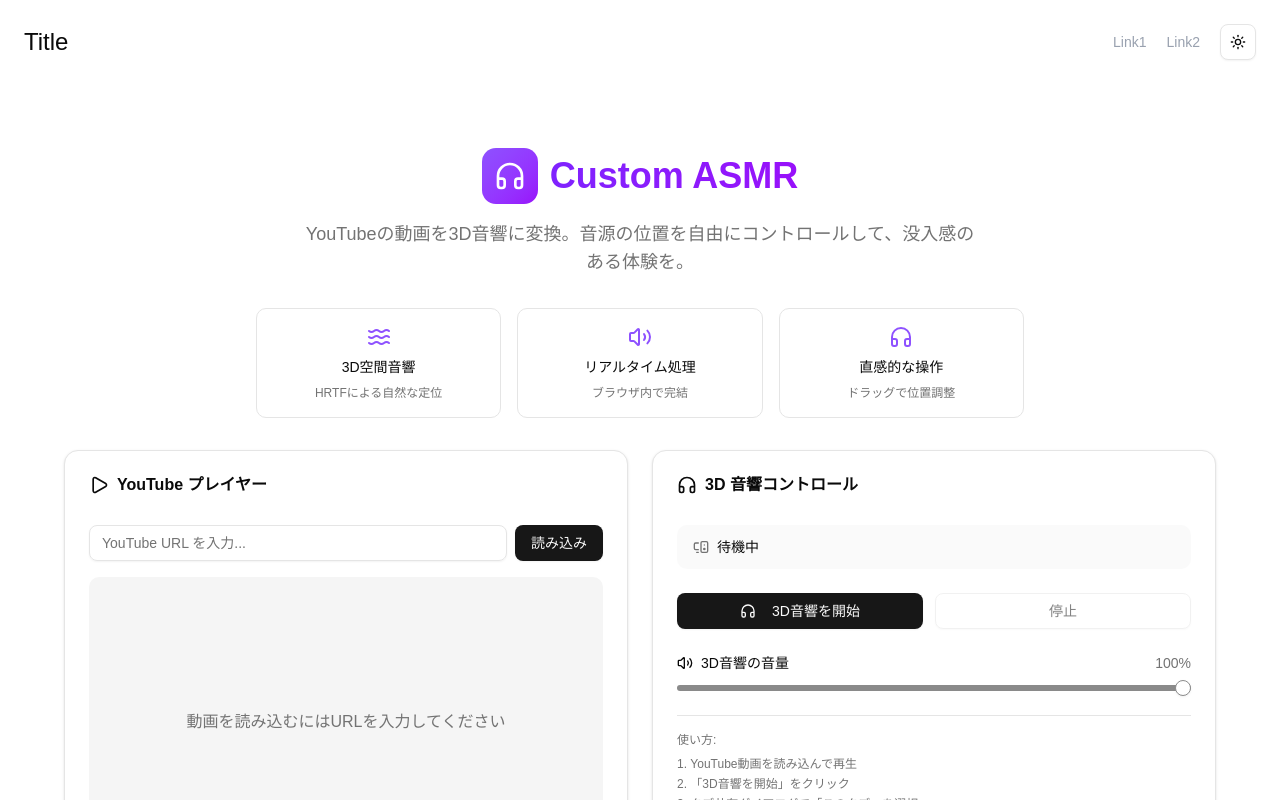
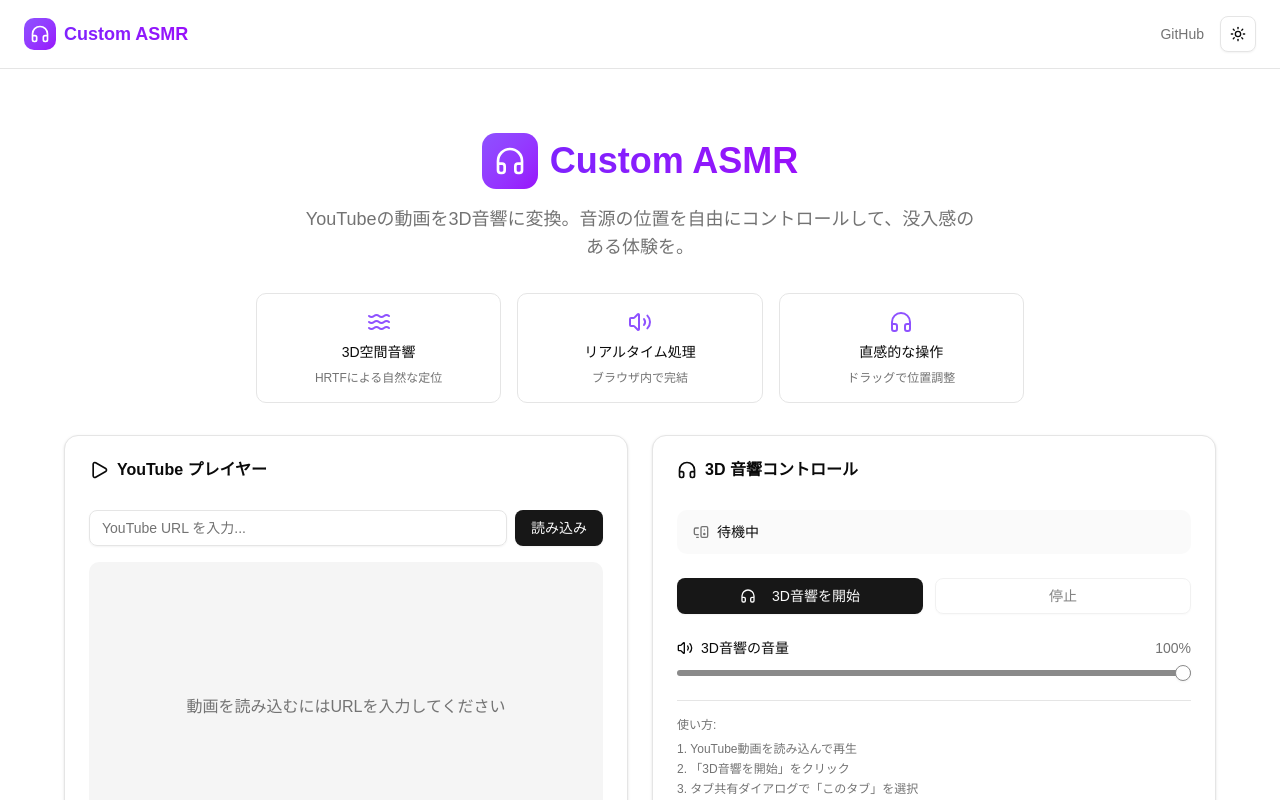
Before and after one commit to imaimai17468/custom-asmr, a Next.js app: page / in a window 1280 px wide. Shown: the top 800 px of the page. Built offline with nearby package versions, Linux system fonts and the light colour scheme.

Commit message:
chore: ヘッダーとレイアウトをCustom ASMRブランディングに更新

```diff
--- a/src/app/layout.tsx
+++ b/src/app/layout.tsx
@@ -5,8 +5,9 @@
 import { Toaster } from "@/components/ui/sonner";
 
 export const metadata: Metadata = {
-	title: "Create Next App",
-	description: "Generated by create next app",
+	title: "Custom ASMR - YouTube 3D空間音響プレイヤー",
+	description:
+		"YouTubeの動画を3D音響に変換。音源の位置を自由にコントロールして、没入感のある体験を。",
 };
 
 export default function RootLayout({
--- a/src/components/shared/header/Header.tsx
+++ b/src/components/shared/header/Header.tsx
@@ -1,22 +1,31 @@
+import { Headphones } from "lucide-react";
 import Link from "next/link";
 import { ModeToggle } from "@/components/shared/mode-toggle/ModeToggle";
 
 export const Header = () => {
 	return (
-		<header className="sticky top-0 z-50 bg-transparent backdrop-blur-md">
-			<div className="flex items-center justify-between px-6 py-6">
-				<div>
-					<h1 className="font-medium text-2xl">
-						<Link href="/">Title</Link>
-					</h1>
-				</div>
-				<div className="flex items-center gap-5">
-					<Link href="/link1" className="text-gray-400 text-sm">
-						Link1
-					</Link>
-					<Link href="/link2" className="text-gray-400 text-sm">
-						Link2
-					</Link>
+		<header className="sticky top-0 z-50 border-b bg-background/80 backdrop-blur-md">
+			<div className="flex items-center justify-between px-6 py-4">
+				<Link
+					href="/"
+					className="flex items-center gap-2 transition-opacity hover:opacity-80"
+				>
+					<div className="rounded-lg bg-gradient-to-br from-violet-500 to-purple-600 p-1.5">
+						<Headphones className="h-5 w-5 text-white" />
+					</div>
+					<span className="bg-gradient-to-r from-violet-600 to-purple-600 bg-clip-text font-semibold text-lg text-transparent dark:from-violet-400 dark:to-purple-400">
+						Custom ASMR
+					</span>
+				</Link>
+				<div className="flex items-center gap-4">
+					<a
+						href="https://github.com"
+						target="_blank"
+						rel="noopener noreferrer"
+						className="text-muted-foreground text-sm transition-colors hover:text-foreground"
+					>
+						GitHub
+					</a>
 					<ModeToggle />
 				</div>
 			</div>
```
